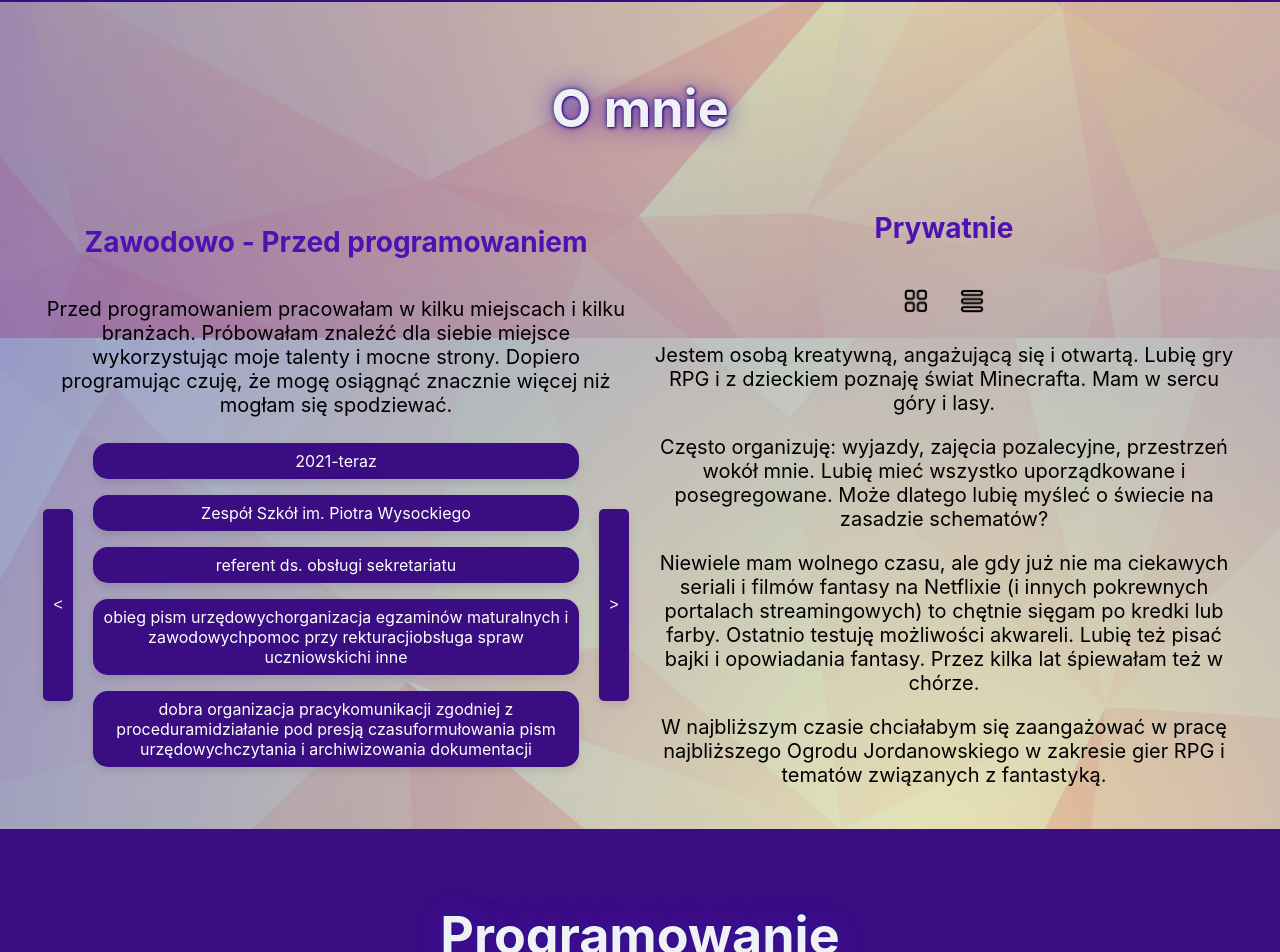
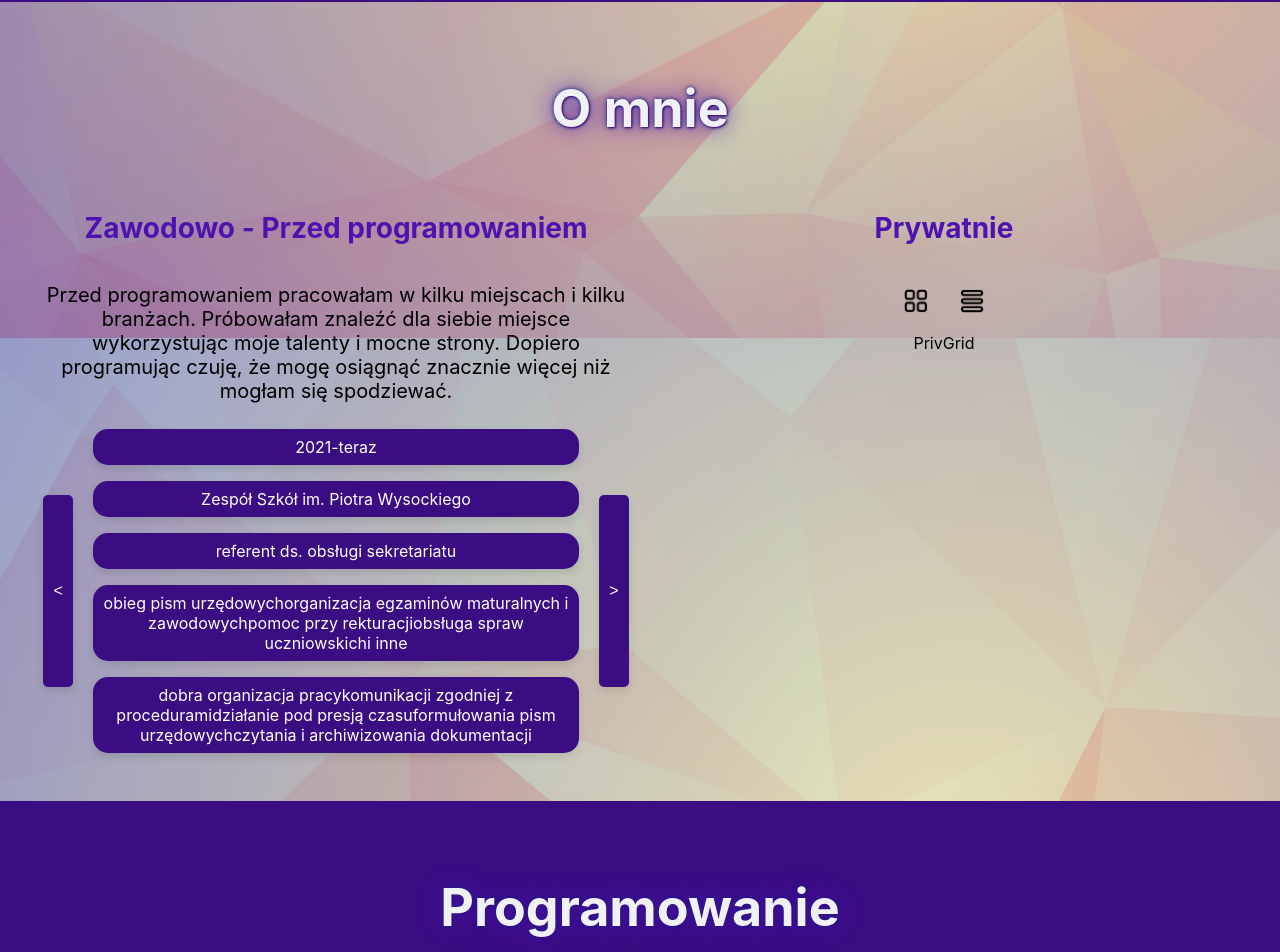
Before and after one commit to avtill/webportfolio, a React (Create React App) app: page / in a window 1280 px wide. Shown: the part 742-1694 px from the top of the page. Built offline with nearby package versions, Linux system fonts and the light colour scheme.

Commit message:
priv icons working - added usestate

```diff
--- /dev/null
+++ b/src/components/Omnie/PrivGrid.jsx
@@ -0,0 +1,9 @@
+import React from 'react'
+
+const PrivGrid = () => {
+  return (
+    <div>PrivGrid</div>
+  )
+}
+
+export default PrivGrid
--- a/src/components/Omnie/PrivIcon.jsx
+++ b/src/components/Omnie/PrivIcon.jsx
@@ -3,11 +3,12 @@ import "../../App.css";
 import gridIcon from "../../img/grid icon.png";
 import textIcon from "../../img/text icon.png"
 
-const PrivIcon =()=> {
+const PrivIcon =({setGrid, iconHandler})=> {
+
     return (
         <>
-        <img className="img__priv" src={gridIcon} alt="ikona kafelków" />
-        <img className="img__priv" src={textIcon} alt="ikona tekstu" />
+        <img className="img__priv" src={gridIcon} alt="ikona kafelków" onClick={iconHandler}/>
+        <img className="img__priv" src={textIcon} alt="ikona tekstu" onClick={iconHandler}/>
         </>
     )
 }
--- a/src/components/Omnie/Private.jsx
+++ b/src/components/Omnie/Private.jsx
@@ -1,20 +1,23 @@
-import React from "react";
+import React, { useState } from "react";
 import "../../App.css";
 import PrivText from "./PrivText";
 import PrivIcon from "./PrivIcon";
+import PrivGrid from "./PrivGrid";
 
 // do zrobienia jako kafelki z gridem//
 
 const Private =()=> {
-    return (
-            <div>
-                <h3>Prywatnie</h3>
-                <PrivIcon />
-               {/* ikony onClick - griid / text */}
-               {/* PrivGrid - DOMYŚlny */}
-                <PrivText />
-            </div>
-    )
-}
+    const [grid, setGrid] = useState(true);
+        const iconHandler=()=>{
+        setGrid(current=> !current)
+        console.log(grid)
+    }
+        return (
+        <div>
+            <h3>Prywatnie</h3>
+            <PrivIcon grid={true} iconHandler={iconHandler}/>
+           {grid? <PrivGrid /> : <PrivText /> }
+        </div>
+)}
 
 export default Private;
```
